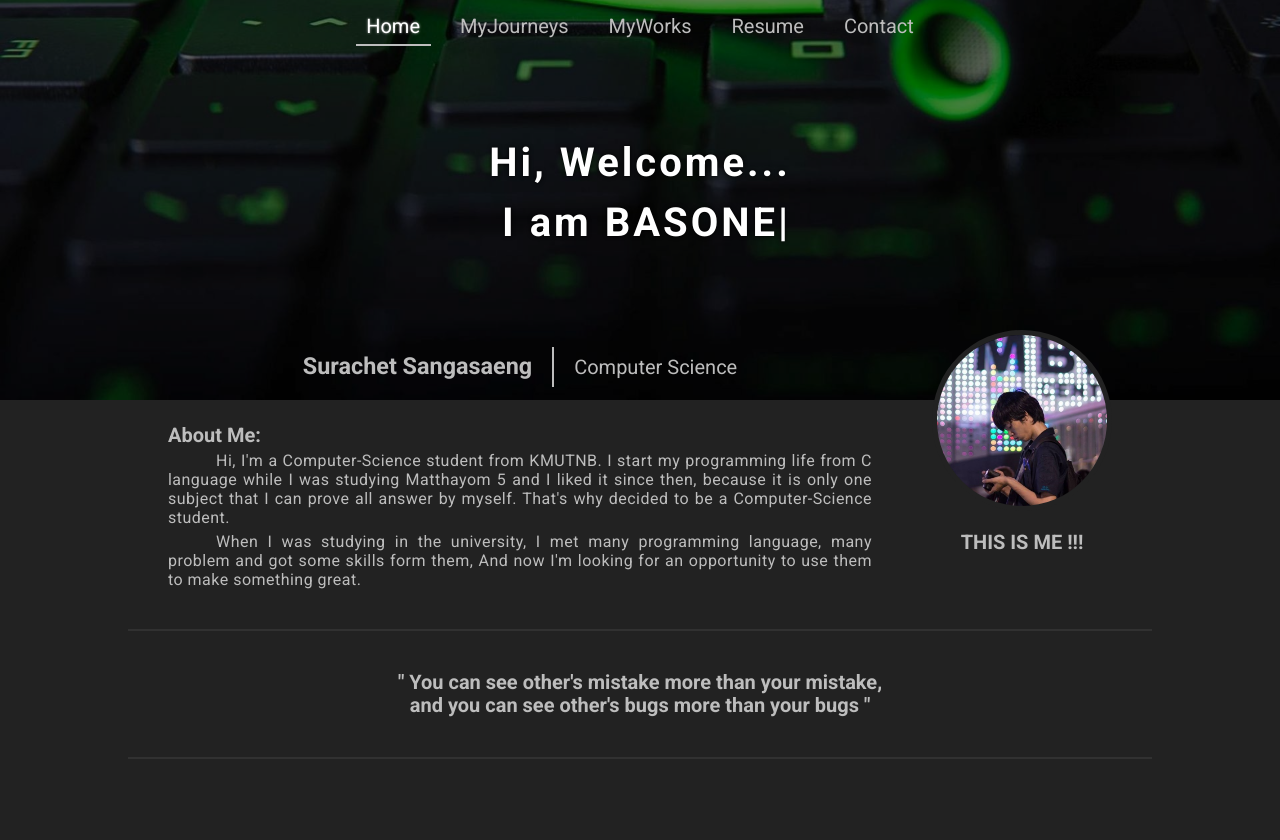
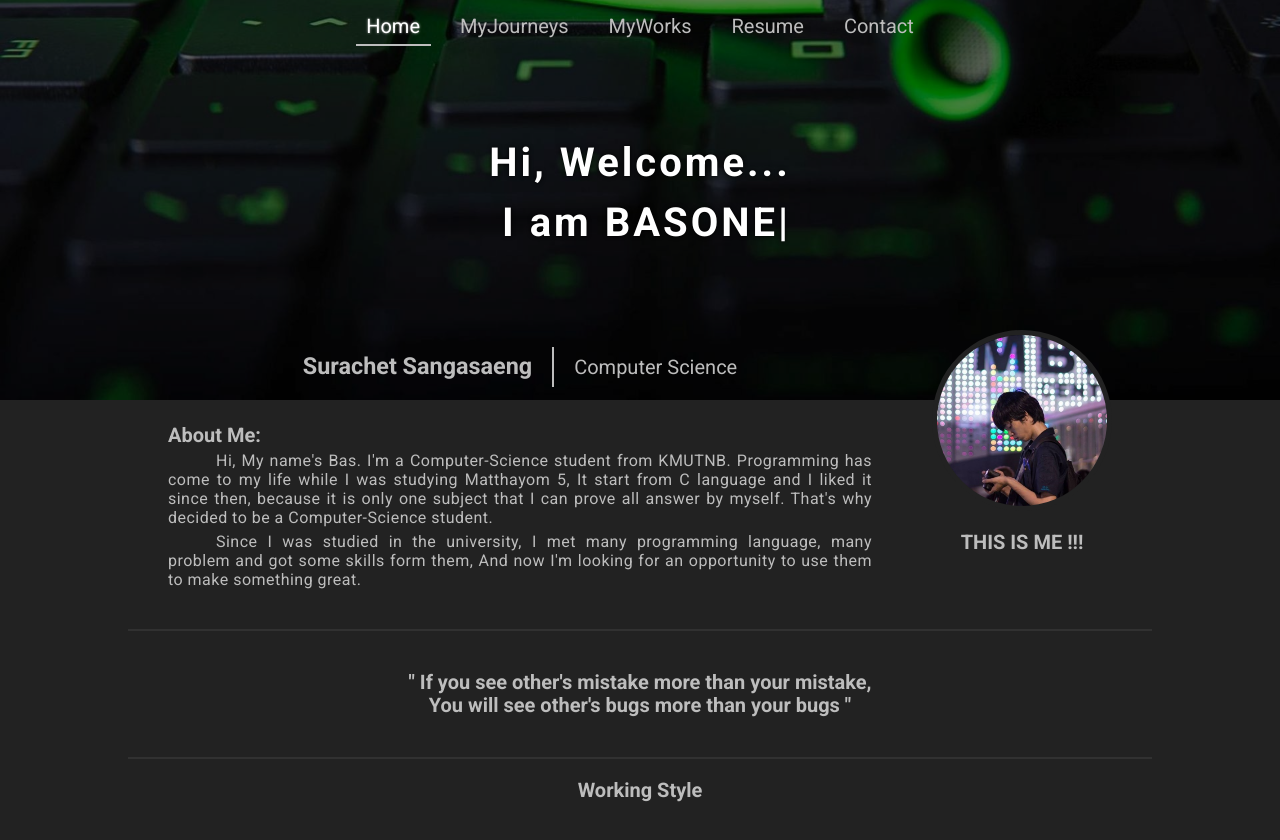
Before and after one commit to Basone01/basone01.github.io, a React app: page /#/ in a window 1280 px wide. Shown: the top 840 px of the page. Built offline with nearby package versions, Linux system fonts and the light colour scheme.

Commit message:
added new section

```diff
--- a/src/components/page/home/home.js
+++ b/src/components/page/home/home.js
@@ -1,13 +1,18 @@
-import React, { Fragment} from 'react';
+import React, {Fragment} from 'react';
 import {AnimatedContainer, Flex, Text, HeadingText} from 'components/shared/';
 import Header from 'components/header/';
 import {Section, ProfilePic, Separator} from './home.styled';
+
+
 
 export function Home(props) {
     return (
         <Fragment>
             <Header/>
-            <Section>
+            <Section style={{
+                transform: "translateY(-110px)",
+                marginBottom:"-90px"
+            }}>
                 <Flex justifyContent="center" alignItems="stretch" style={{maxWidth: "1024px"}}>
                     <Flex fluid grow={1} direction="column" alignItems="stretch">
                         <Flex fluid alignItems="baseline" justifyContent="center" style={{marginBottom: '1em'}}>
@@ -25,14 +30,15 @@ export function Home(props) {
                         <Flex fluid direction="column">
                             <HeadingText>About Me:</HeadingText>
                             <Text indent justify>
-                                Hi, I'm a Computer-Science student from KMUTNB. I start my programming life from C
-                                language
-                                while I was studying Matthayom 5 and I liked it since then,
+                                Hi, My name's Bas.
+                                I'm a Computer-Science student from KMUTNB. Programming has come to my life while I was
+                                studying Matthayom 5,
+                                It start from C language and I liked it since then,
                                 because it is only one subject that I can prove all answer by myself.
                                 That's why decided to be a Computer-Science student.
                             </Text>
                             <Text indent justify>
-                                When I was studying in the university,
+                                Since I was studied in the university,
                                 I met many programming language, many problem and got some skills form them,
                                 And now I'm looking for an opportunity to use them to make something great.
                             </Text>
@@ -46,10 +52,16 @@ export function Home(props) {
                 </Flex>
                 <Separator/>
                 <Flex direction="column" alignItems="stretch">
-                    <HeadingText center>" You can see other's mistake more than your mistake, </HeadingText>
-                    <HeadingText center>and you can see other's bugs more than your bugs "</HeadingText>
+                    <HeadingText center>" If you see other's mistake more than your mistake, </HeadingText>
+                    <HeadingText center>You will see other's bugs more than your bugs "</HeadingText>
                 </Flex>
                 <Separator/>
+            </Section>
+            <Section>
+                <HeadingText>
+                    Working Style
+                </HeadingText>
+
             </Section>
         </Fragment>
     );
--- a/src/components/page/home/home.styled.js
+++ b/src/components/page/home/home.styled.js
@@ -11,7 +11,6 @@ const Section = styled.div`
 	flex-direction: column;
 	align-items: center;
 	justify-content: flex-start;
-	transform: translateY(-110px);
 	&> ${Separator} {
 		max-width: 1024px;
 
@@ -19,7 +18,7 @@ const Section = styled.div`
 
 	@media only screen and (max-width:768px){
 	  font-size: 0.5em;
-	  padding: 0 5em;
+	  padding: 0 2em;
 	  transform: translateY(-60px);
 	}
 	@media only screen and (max-width:384px){
```
